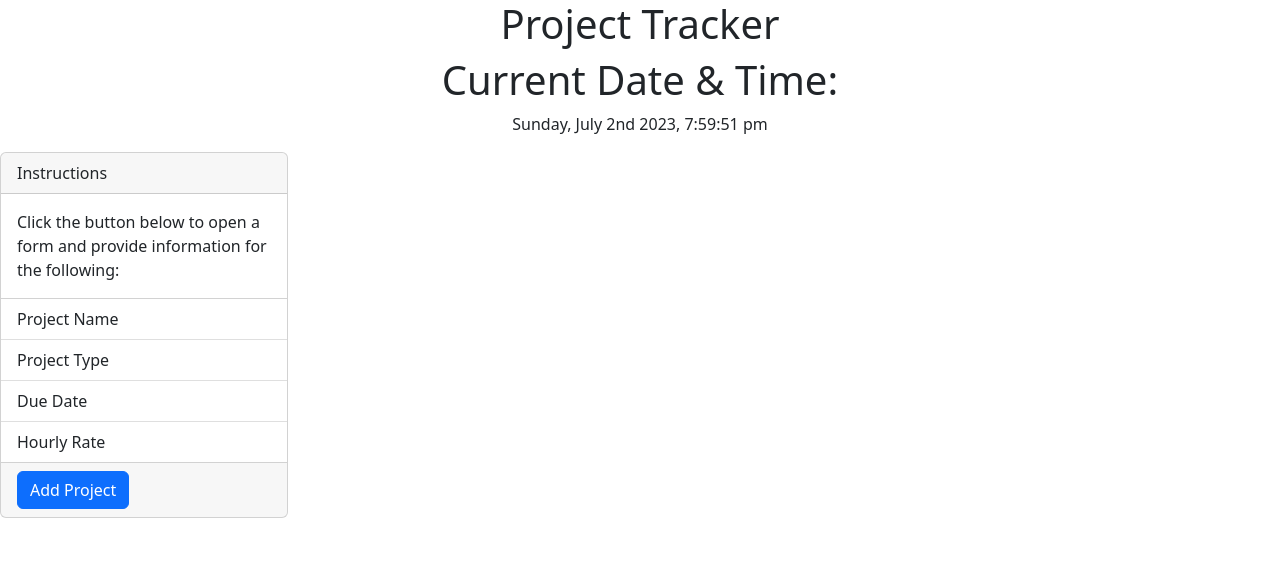
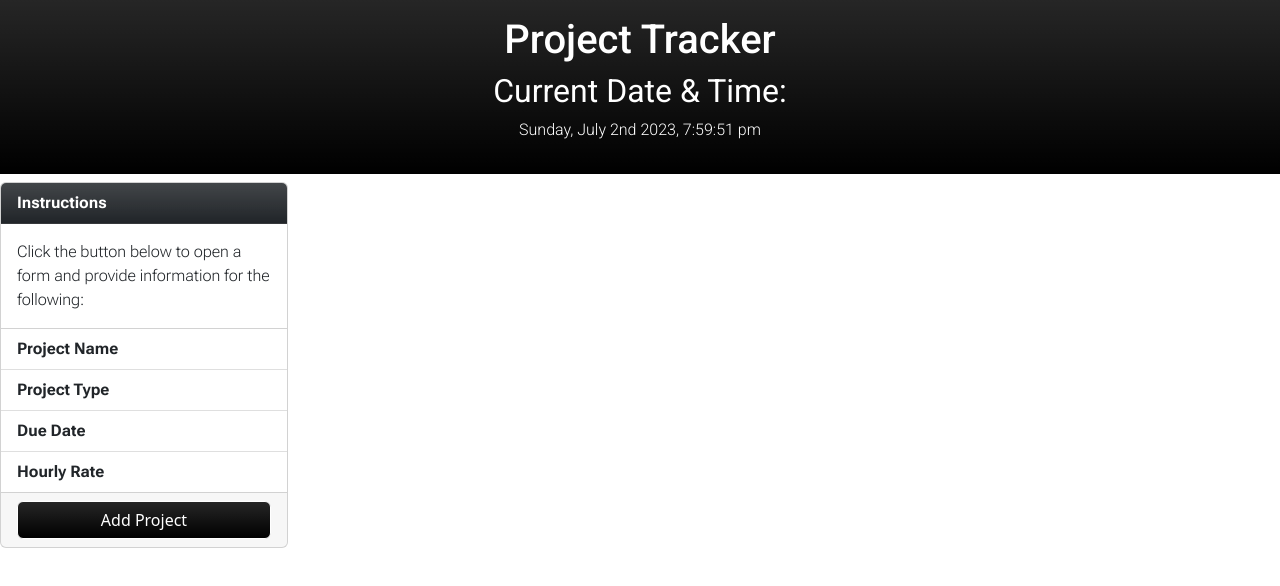
Before and after one commit to Jackspence6/user_friendly-project_tracker, a plain HTML site: page index.html in a window 1280 px wide. Drawn offline with nearby package versions, Linux system fonts and the light colour scheme.

Commit message:
Formatted header and card.

```diff
--- a/assets/css/styles.css
+++ b/assets/css/styles.css
@@ -9,11 +9,41 @@
 /******************************************/
 /* Element Selectors */
 /******************************************/
+/* Styles for h1 element */
+h1 {
+  font-family: "Roboto", sans-serif;
+  font-weight: 500;
+}
+
+/* Styles for h2 element */
+h2 {
+  font-family: "Roboto", sans-serif;
+  font-weight: 400;
+}
+
+/* Styles for p element in header */
+header p {
+  font-family: "Roboto", sans-serif;
+  font-weight: 300;
+}
 
 /******************************************/
 /* Class Selectors */
 /******************************************/
+.card-header {
+  font-family: "Roboto Flex", sans-serif;
+  font-weight: 700;
+}
 
+.card-text {
+  font-family: "Roboto Flex", sans-serif;
+  font-weight: 200;
+}
+
+.list-group-item {
+  font-family: "Roboto Flex", sans-serif;
+  font-weight: 700;
+}
 /******************************************/
 /* ID Selectors */
 /******************************************/
--- a/index.html
+++ b/index.html
@@ -17,23 +17,34 @@
       crossorigin="anonymous"
       referrerpolicy="no-referrer"
     />
+    <link rel="preconnect" href="https://fonts.googleapis.com" />
+    <link rel="preconnect" href="https://fonts.gstatic.com" crossorigin />
+    <link
+      href="https://fonts.googleapis.com/css2?family=Roboto:wght@300;400;500&display=swap"
+      rel="stylesheet"
+    />
+    <link
+      href="https://fonts.googleapis.com/css2?family=Roboto+Flex:wght@200;400;700&display=swap"
+      rel="stylesheet"
+    />
+    <link rel="stylesheet" href="./assets/css/styles.css" />
     <link rel="stylesheet" href="./assets/css/styles.css" />
     <title>Project Tracker</title>
   </head>
 
   <body>
     <!-- Current Time & Date Display -->
-    <header class="container-fluid">
+    <header class="container-fluid p-3 mb-2 bg-black bg-gradient text-white">
       <div class="container text-center">
         <h1>Project Tracker</h1>
-        <h1>Current Date & Time:</h1>
+        <h2>Current Date & Time:</h2>
         <p id="date-display"></p>
       </div>
     </header>
 
     <!-- Card with app instructions and button  -->
     <div class="card" style="width: 18rem">
-      <div class="card-header">Instructions</div>
+      <div class="card-header bg-dark bg-gradient text-white">Instructions</div>
       <div class="card-body">
         <p class="card-text">
           Click the button below to open a form and provide information for the
@@ -46,11 +57,11 @@
         <li class="list-group-item">Due Date</li>
         <li class="list-group-item">Hourly Rate</li>
       </ul>
-      <div class="card-footer">
+      <div class="card-footer text-center d-grid gap-2">
         <!-- Button to open the modal -->
         <button
           type="button"
-          class="btn btn-primary"
+          class="btn btn-primary bg-black bg-gradient text-white border-white"
           data-bs-toggle="modal"
           data-bs-target="#myModal"
         >
```
